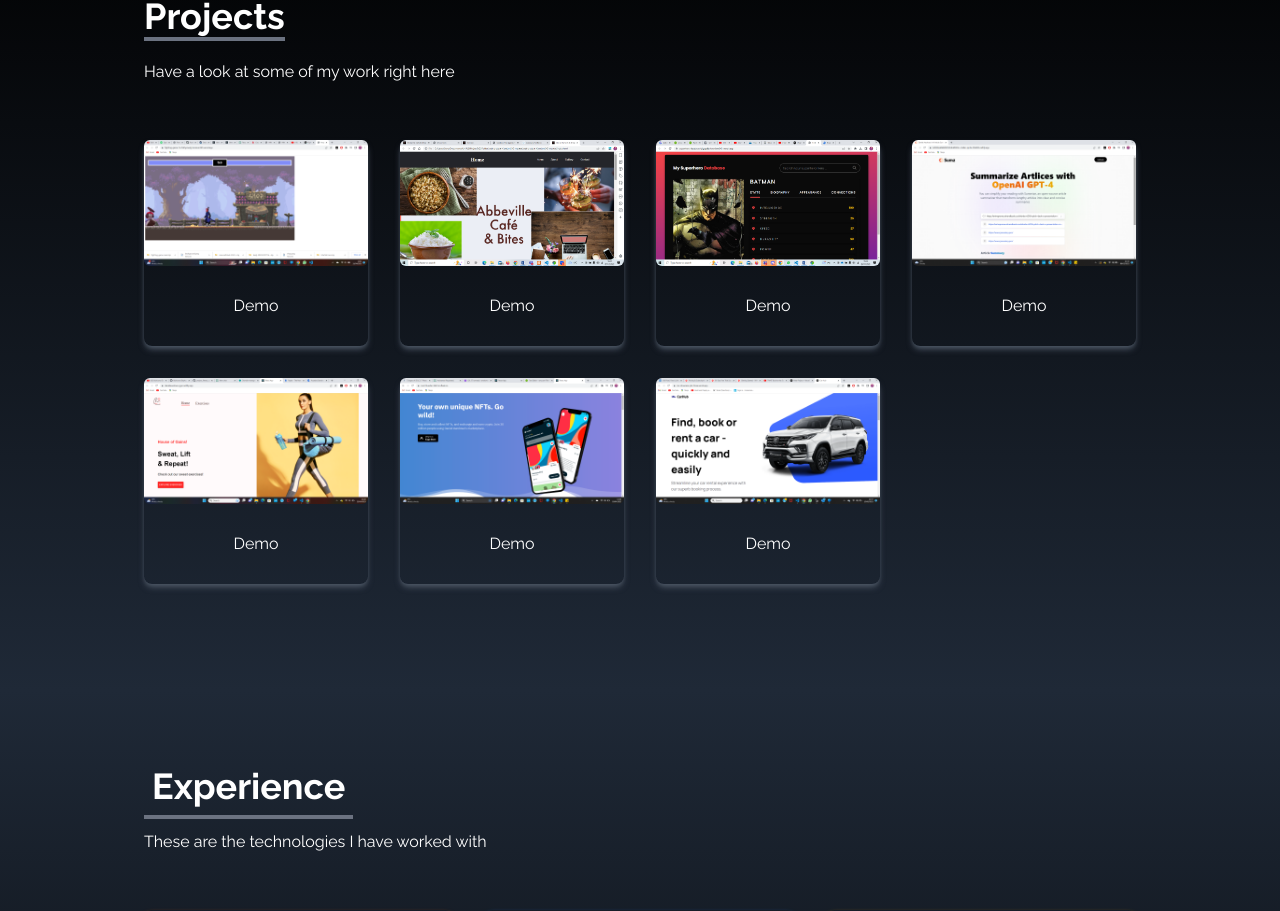
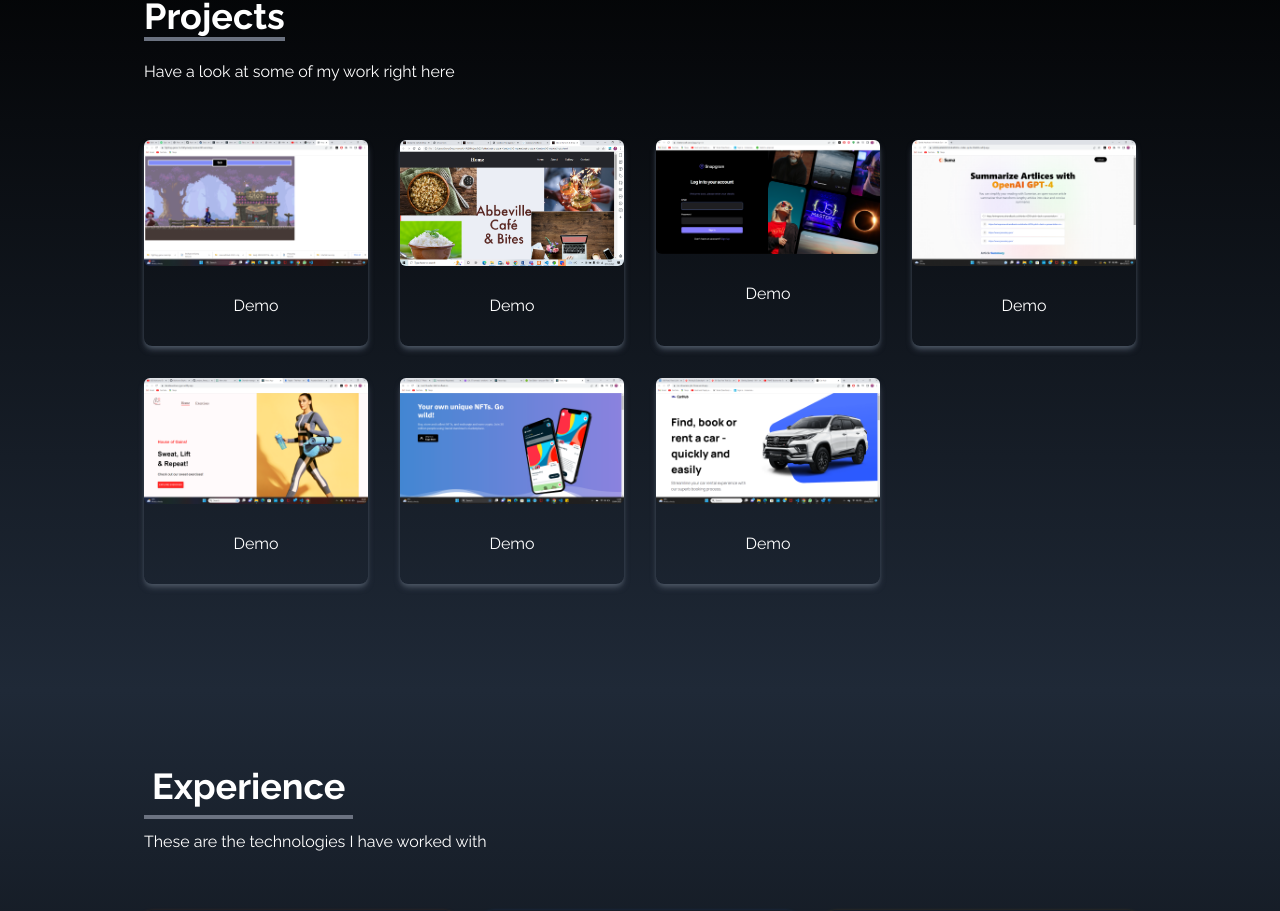
Before and after one commit to Kronium345/new-portfolio, a React (Create React App) app: page / in a window 1280 px wide. Shown: the part 1710-2621 px from the top of the page. Built offline with nearby package versions, Linux system fonts and the light colour scheme.

Commit message:
Update Projects.jsx

```diff
--- a/src/components/Projects.jsx
+++ b/src/components/Projects.jsx
@@ -10,6 +10,7 @@ import project13 from '../assets/portfolio/project13.png';
 import project15 from '../assets/portfolio/project15.png';
 import project16 from '../assets/portfolio/project16.png';
 import project21 from '../assets/portfolio/project21.png';
+import project26 from '../assets/portfolio/project26.png';
 
 
 
@@ -34,8 +35,8 @@ const Projects = () => {
     // },
     {
       id: 3,
-      src: project8,
-      href: 'https://superhero-database-kjigsg4je-kronium345.vercel.app/',
+      src: project26,
+      href: 'https://chattercraft.vercel.app/sign-in',
     },
     // {
     //   id: 5,
```
